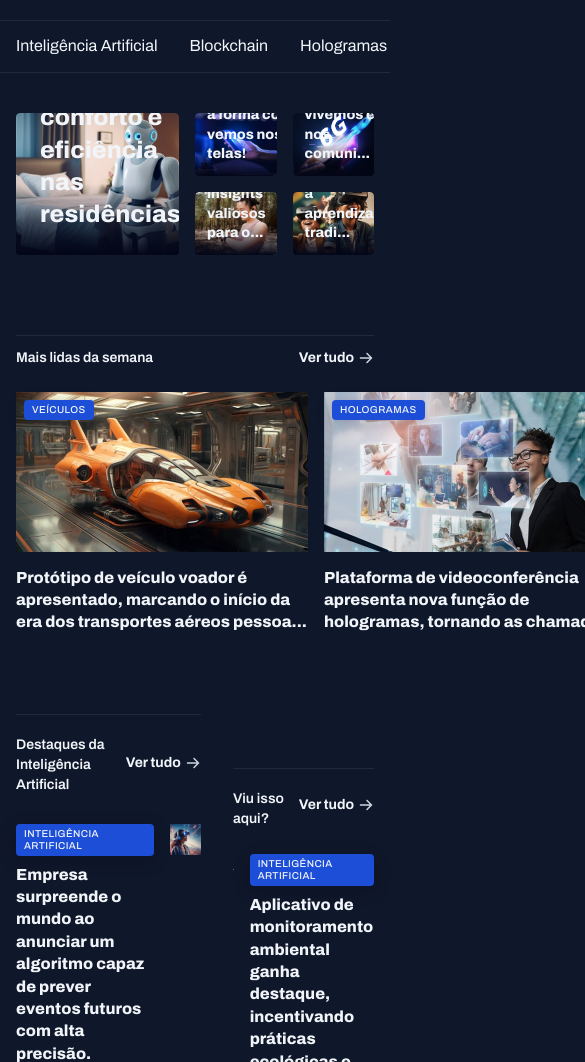
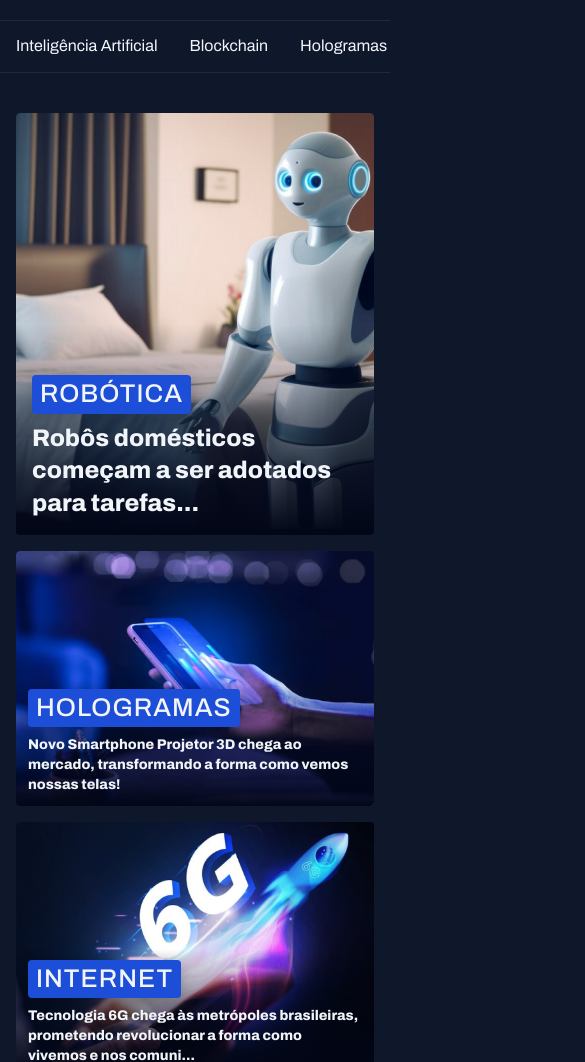
Before and after one commit to annabeatrizpereira/portalDeNoticias, a plain HTML site: page index.html in a window 390 px wide. Shown: the part 38-1100 px from the top of the page, 585 px wide, since content can reach past the window. Drawn offline with Linux system fonts and the light colour scheme.

Commit message:
alterado projeto para responsivo

```diff
--- a/index.html
+++ b/index.html
@@ -39,19 +39,18 @@
     </header>
 
     <main class="grid container">
-        <section id="featured" class="grid grid-flow-col gap-16">
+        <section id="featured">
             <figure class="card">
                 <img src="./assets/images/Image 01.png" alt="Imagem de um robo">
 
                 <figcaption>
                     <span class="content-tag">robótica</span>
                     <h2 class="text-2xl">
-                        Robôs domésticos começam a ser adotados para tarefas diárias, prometendo mais conforto e eficiência nas residências.
                     </h2>
                 </figcaption>
             </figure>
 
-            <div class="grid grid-cols-2 gap-16">
+            <div>
                 <figure class="card">
                     <img src="./assets/images/Image 02.png" alt="">
                     <figcaption>
@@ -134,60 +133,66 @@
 
             <div class="grid gap-32">
                 <article class="grid grid-flow-col gap-16">
+                    <div><img src="./assets/images/Image 10.png" alt=""></div>
+
                     <div>
                         <span class="content-tag">
                             Inteligência Artificial
                         </span>
-                        <h3 class="text-xl">
+                        <h3 class="text-xl t">
                             Empresa surpreende o mundo ao anunciar um algoritmo capaz de prever eventos futuros com alta precisão.
                         </h3>
-                        <p class="text-sm">Em um avanço surpreendente da inteligência artificial, uma empresa anuncia o desenvolvimento de um algoritmo capaz de prever eventos futuros com notável precisão. Descubra como essa tecnologia está desafiando as fronteiras da previsão e quais são as implicações para diversas áreas, desde finanças até pla...</p>
+                        <p class="text-sm t">Em um avanço surpreendente da inteligência artificial, uma empresa anuncia o desenvolvimento de um algoritmo capaz de prever eventos futuros com notável precisão. Descubra como essa tecnologia está desafiando as fronteiras da previsão e quais são as implicações para diversas áreas, desde finanças até pla...</p>
                     </div>
 
-                    <div><img src="./assets/images/Image 10.png" alt=""></div>
+                    <div class="desktop-only"><img src="./assets/images/Image 10.png" alt=""></div>
                 </article>
 
                 <article class="grid grid-flow-col gap-16">
+                    <div><img src="./assets/images/Image 11.png" alt=""></div>
                     <div>
                         <span class="content-tag">
                             Inteligência Artificial
                         </span>
-                        <h3 class="text-xl">
+                        <h3 class="text-xl t">
                             Dispositivo portátil promete traduzir instantaneamente diferentes idiomas, facilitando a comunicação global.
                         </h3>
-                        <p class="text-sm">Em um mundo cada vez mais conectado, a comunicação sem fronteiras é essencial. Nesse contexto, um dispositivo portátil surge como um verdadeiro herói linguístico, prometendo quebrar as barreiras idiomáticas instantaneamente. Imagine poder se comunicar fluentemente em qualquer lugar do mundo, indepe...</p>
+                        <p class="text-sm t">Em um mundo cada vez mais conectado, a comunicação sem fronteiras é essencial. Nesse contexto, um dispositivo portátil surge como um verdadeiro herói linguístico, prometendo quebrar as barreiras idiomáticas instantaneamente. Imagine poder se comunicar fluentemente em qualquer lugar do mundo, indepe...</p>
                     </div>
 
-                    <div><img src="./assets/images/Image 11.png" alt=""></div>
+                    <div class="desktop-only"><img src="./assets/images/Image 11.png" alt=""></div>
                 </article>
 
                 <article class="grid grid-flow-col gap-16">
+                    <div><img src="./assets/images/Image 12.png" alt=""></div>
                     <div>
                         <span class="content-tag">
                             Inteligência Artificial
                         </span>
-                        <h3 class="text-xl">
+                        <h3 class="text-xl t">
                             Criados para auxiliar idosos, robôs de companhia ganham popularidade, oferecendo suporte emocional e físico aos...
                         </h3>
-                        <p class="text-sm">A tecnologia não só avança, mas também busca tornar a vida mais significativa para todas as gerações. No cenário atual, os robôs sociais, projetados especialmente para oferecer apoio e companhia aos idosos, estão ganhando destaque. Mais do que meros assistentes, esses robôs são programados para f...</p>
+                        <p class="text-sm t">A tecnologia não só avança, mas também busca tornar a vida mais significativa para todas as gerações. No cenário atual, os robôs sociais, projetados especialmente para oferecer apoio e companhia aos idosos, estão ganhando destaque. Mais do que meros assistentes, esses robôs são programados para f...</p>
                     </div>
 
-                    <div><img src="./assets/images/Image 12.png" alt=""></div>
+                    <div class="desktop-only"><img src="./assets/images/Image 12.png" alt=""></div>
                 </article>
 
                 <article class="grid grid-flow-col gap-16">
+                    <div><img src="./assets/images/Image 13.png" alt=""></div>
+
                     <div>
                         <span class="content-tag">
                             Inteligência Artificial
                         </span>
-                        <h3 class="text-xl">
+                        <h3 class="text-xl t">
                             Aplicativo utiliza inteligência artificial para ajudar usuários a manterem o foco e aumentarem a produtividade no dia a dia.
 
                         </h3>
-                        <p class="text-sm">No turbilhão da vida moderna, onde distrações são abundantes, um aplicativo inovador surge como um aliado indispensável para quem busca maior concentração e eficiência no cotidiano. Utilizando avançados algoritmos de inteligência artificial, este aplicativo promete mais do que simplesmente gerenci...</p>
+                        <p class="text-sm t">No turbilhão da vida moderna, onde distrações são abundantes, um aplicativo inovador surge como um aliado indispensável para quem busca maior concentração e eficiência no cotidiano. Utilizando avançados algoritmos de inteligência artificial, este aplicativo promete mais do que simplesmente gerenci...</p>
                     </div>
 
-                    <div><img src="./assets/images/Image 13.png" alt=""></div>
+                    <div class="desktop-only"><img src="./assets/images/Image 13.png" alt=""></div>
                 </article>
             </div>
         </section>
@@ -214,8 +219,8 @@
                         </div>
 
                         <div>
-                            <span class="content-tag">Inteligência Artificial</span>
-                            <h3 class="text-xl">Aplicativo de monitoramento ambiental ganha destaque, incentivando práticas ecológicas e pro...</h3>
+                            <span class="content-tag t">Inteligência Artificial</span>
+                            <h3 class="text-xl t">Aplicativo de monitoramento ambiental ganha destaque, incentivando práticas ecológicas e pro...</h3>
                         </div>
                     </article>
 
@@ -225,8 +230,8 @@
                         </div>
 
                         <div>
-                            <span class="content-tag">Realidade Virtual </span>
-                            <h3 class="text-xl">Óculos de realidade virtual com feedback tátil proporcionam uma experiência sensorial complet...</h3>
+                            <span class="content-tag t">Realidade Virtual </span>
+                            <h3 class="text-xl t">Óculos de realidade virtual com feedback tátil proporcionam uma experiência sensorial complet...</h3>
                         </div>
                     </article>
 
@@ -236,8 +241,8 @@
                         </div>
 
                         <div>
-                            <span class="content-tag">Criptomoedas</span>
-                            <h3 class="text-xl">Surge uma nova moeda digital baseada em tecnologias sustentáveis, buscando minimizar o i..</h3>
+                            <span class="content-tag t">Criptomoedas</span>
+                            <h3 class="text-xl t">Surge uma nova moeda digital baseada em tecnologias sustentáveis, buscando minimizar o i..</h3>
                         </div>
                     </article>
 
@@ -247,8 +252,8 @@
                         </div>
 
                         <div>
-                            <span class="content-tag">Drones</span>
-                            <h3 class="text-xl">Empresas de e-commerce implementam frota de drones para entregas rápidas, transformando o ce...</h3>
+                            <span class="content-tag t">Drones</span>
+                            <h3 class="text-xl t">Empresas de e-commerce implementam frota de drones para entregas rápidas, transformando o ce...</h3>
                         </div>
                     </article>
 
@@ -258,13 +263,15 @@
                         </div>
 
                         <div>
-                            <span class="content-tag">Impressão 3D</span>
-                            <h3 class="text-xl">Tecnologia inovadora permite a impressão 3D de órgãos humanos, revolucionando a medicina e a li..</h3>
+                            <span class="content-tag t">Impressão 3D</span>
+                            <h3 class="text-xl t">Tecnologia inovadora permite a impressão 3D de órgãos humanos, revolucionando a medicina e a li..</h3>
                         </div>
                     </article>
                 </div>
             </section>
         </aside>
     </main>
+
 </body>
+<script src="scripts.js"></script>
 </html>
--- /dev/null
+++ b/scripts.js
@@ -0,0 +1,26 @@
+function aplicarReticencias() {
+  const elementos = document.querySelectorAll(".t")
+
+  let limite;
+
+  if (window.innerWidth < 768) {
+    // Tablet
+    limite = 80;
+  }
+
+  elementos.forEach((elemento) => {
+    const textoCompleto = elemento.dataset.full || elemento.textContent;
+
+    const textoFinal =
+      textoCompleto.length > limite
+        ? textoCompleto.substring(0, limite).trim() + "..."
+        : textoCompleto;
+
+    elemento.textContent = textoFinal;
+  });
+}
+// Chama ao carregar
+aplicarReticencias();
+
+// Opcional: atualiza ao redimensionar a janela
+window.addEventListener("resize", aplicarReticencias);
--- a/styles/global.css
+++ b/styles/global.css
@@ -5,20 +5,20 @@
 }
 
 :root {
-    --brand-color-light: #60A5FA;
-    --brand-color-dark: #1D4ED8;
-    --bg-color: #0F172A;
-    --stroke-color: #1E293B;
-    --text-color-primary: #F1F5F9;
-    --text-color-secondary: #CBD5E1;
+  --brand-color-light: #60a5fa;
+  --brand-color-dark: #1d4ed8;
+  --bg-color: #0f172a;
+  --stroke-color: #1e293b;
+  --text-color-primary: #f1f5f9;
+  --text-color-secondary: #cbd5e1;
 
-    --font-family: 'Archivo', sans-serif;
+  --font-family: "Archivo", sans-serif;
   --h1: 800 1.5rem/135% var(--font-family);
   --h2: 800 1rem/140% var(--font-family);
-    --h3: 800 .875rem/140% var(--font-family);
-    --text-span: 600 .875rem/145% var(--font-family);
+  --h3: 800 0.875rem/140% var(--font-family);
+  --text-span: 600 0.875rem/145% var(--font-family);
   --text: 400 1rem/140% var(--font-family);
-    --text-sm: 400 .875rem/160% var(--font-family);
+  --text-sm: 400 0.875rem/160% var(--font-family);
 }
 
 body {
@@ -36,7 +36,9 @@ a:hover {
   color: var(--brand-color-light);
 }
 
-h1, h2, h3 {
+h1,
+h2,
+h3 {
   font: inherit;
 }
 
@@ -51,10 +53,37 @@ img {
 
 main {
   margin-block: 2.5rem;
-    row-gap: 80px;
-    column-gap: 32px;
+  column-gap: 2rem;
+  row-gap: 2rem;
+  grid-template-columns: 2fr 1.5fr;
 
-    grid-template-columns: 2fr 1.5fr;
+  grid-template-areas:
+    "featured featured"
+    "weekly weekly"
+    "ai ai"
+    "aside aside";
+}
+
+.content-tag {
+  display: inline-block;
+  background-color: var(--brand-color-dark);
+  padding: .25rem .5rem;
+  border-radius: .25rem;
+  font: 500 1.6rem/1.2 var(--font-family);
+  text-transform: uppercase;
+  letter-spacing: 0.04em;
+  color: var(--text-color-primary);
+  /* positionamento horizontal, vertical, desfoque, cor */
+  box-shadow: 0rem 0.25rem 1rem rgba(2, 6, 23, 0.25);
+}
+
+.desktop-only {
+  display: none;
+}
+
+@media (width >= 768px) {
+  main {
+    row-gap: 5rem;
 
     grid-template-areas:
       "featured featured"
@@ -62,24 +91,6 @@ main {
       "ai aside";
   }
 
-.content-tag {
-    display: inline-block;
-    background-color: var(--brand-color-dark);
-    padding: 4px 8px;
-    border-radius: 4px;
-    font: 500 10px/1.2 var(--font-family);
-    text-transform: uppercase;
-    letter-spacing: 0.04em;
-    color: var(--text-color-primary);
-    /* positionamento horizontal, vertical, desfoque, cor */
-    box-shadow: 0px 4px 16px rgba(2, 6, 23, 0.25);
-}
-
-.desktop-only {
-    display: none;
-}
-
-@media (width >= 768px){
   .desktop-only {
     display: initial;
   }
--- a/styles/sections.css
+++ b/styles/sections.css
@@ -1,17 +1,17 @@
 section header {
   border-top: 1px solid var(--stroke-color);
-    padding-block: 12px 24px;
+  padding-block: .75rem 1.5rem;
   font: var(--text-span);
 
   & a {
     justify-self: end;
     align-items: center;
-        gap: 4px;
+    gap: .25rem;
 
     & span {
       background-image: url(../assets/icons/ArrowRight.svg);
-            width: 16px;
-            height: 16px;
+      width: 1rem;
+      height: 1rem;
     }
 
     &:hover span {
@@ -21,17 +21,34 @@ section header {
 }
 
 #featured {
+  display: grid;
+  gap: 1rem;
   grid-area: featured;
+
+  & > figure {
+    & img {
+      height: 26rem;
+    }
+
+    & figcaption h2::after {
+      content: "Robôs domésticos começam a ser adotados para tarefas...";
+    }
+  }
+
+  & div {
+    display: grid;
+    gap: 1rem;
+  }
 
   & img {
     height: 100%;
     object-fit: cover;
-        border-radius: 4px;
+    border-radius: .25rem;
   }
 
   & .card {
     position: relative;
-        border-radius: 4px;
+    border-radius: .25rem;
     overflow: hidden;
 
     /* mesmo que .card::before */
@@ -40,24 +57,20 @@ section header {
       position: absolute;
       inset: 0;
       top: 50%;
-            background: linear-gradient(
-                180deg,
-                transparent 0%,
-                #020617 100%
-            );
+      background: linear-gradient(180deg, transparent 0%, #020617 100%);
     }
 
     & figcaption {
       position: absolute;
       bottom: 0;
-            padding: 24px;
+      padding: 1rem;
 
-            &:has(.text-lg){
-                padding: 12px;
+      &:has(.text-lg) {
+        padding: 0.75rem;
       }
 
       & h2 {
-                margin-top: 8px;
+        margin-top: 0.5rem;
       }
     }
   }
@@ -66,25 +79,18 @@ section header {
 #weekly {
     grid-area: weekly;
 
-    &>div {
-        grid-template-columns: repeat(4, 292px);
-    }
-
-    & img {
-        height: 160px;
-    }
-
     & figure {
       position: relative;
+      margin-bottom: 1rem;
 
       & .content-tag {
         position: absolute;
-            top: 8px;
-            left: 8px;
+        top: 0.5rem;
+        left: 0.5rem;
       }
 
       & p {
-            margin-top: 8px;
+        margin-top: 0.5rem;
         font-weight: 800;
       }
     }
@@ -93,13 +99,14 @@ section header {
 #ai {
   grid-area: ai;
     & img {
-        width: 176px;
+      height: 5rem;
+      width: 5rem;
       aspect-ratio: 1/1; /* faz a imagem ficar quadrada */
       object-fit: cover; /* faz a imagem cobrir todo o espaço */
     }
 
     & h3 {
-        margin-block: 8px 4px;
+      margin-block: 0.5rem 0.25rem;
     }
 }
 
@@ -107,16 +114,56 @@ aside {
     grid-area: aside;
 
     & #more {
-        margin-top: 32px;
+      margin-top: 2rem;
 
       & h3 {
-            margin-top: 8px;
+        margin-top: 0.5rem;
       }
 
       & img {
-            width: 72px;
+        width: 4.5rem;
         aspect-ratio: 1/1;
         object-fit: cover;
       }
     }
   }
+
+@media (width >= 768px) {
+  #featured {
+    grid-template-columns: 1fr 1fr;
+
+    & > figure figcaption h2::after {
+      content: "Robôs domésticos começam a ser adotados para tarefas diárias, prometendo mais conforto e eficiência nas residências.";
+    }
+
+    & > div {
+      grid-template-columns: 1fr 1fr;
+    }
+
+    & figcaption {
+      padding: 1.5rem;
+    }
+  }
+
+  #weekly {
+    & > div {
+      grid-template-columns: repeat(4, 18.25rem);
+    }
+
+    & img {
+      height: 10rem;
+    }
+  }
+
+  #ai {
+    & img {
+      width: 11rem;
+    }
+
+    & div article div:first-child{
+      display: none;
+    }
+  }
+
+
+}
--- a/styles/utility.css
+++ b/styles/utility.css
@@ -12,11 +12,11 @@
 }
 
 .gap-16 {
-    gap: 16px;
+    gap: 1rem;
 }
 
 .gap-32 {
-    gap: 32px;
+    gap: 2rem;
 }
 
 .text-2xl {
```
Lines whose indentation alone changed are shown as unchanged.
